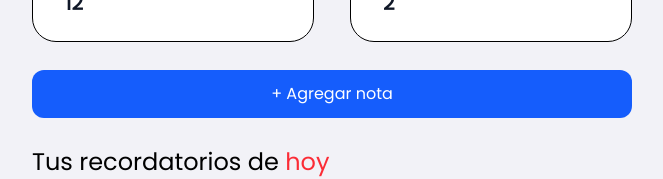
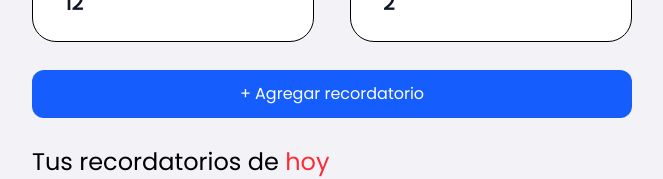
Before and after one commit to Whoiamx/sup-today-app, a Next.js app: page / in a window 1280 px wide. Shown: the part 450-629 px from the top of the page, without its empty margins (308-971 px from the left). Built offline with nearby package versions, Linux system fonts and the light colour scheme; no server answers.

Commit message:
fix type

```diff
--- a/app/reminders/components/ReminderCategoryCards.tsx
+++ b/app/reminders/components/ReminderCategoryCards.tsx
@@ -31,7 +31,7 @@ export const ReminderCategoryCards = () => {
             onClick={() => setShowModal((prevState) => !prevState)}
             className="col-span-2 bg-blue-600 text-white py-3 rounded-xl hover:bg-blue-700 transition"
           >
-            + Agregar nota
+            + Agregar recordatorio
           </button>
           <h3 className="text-black text-2xl text-nowrap">
             Tus recordatorios de <span className="text-red-500">hoy</span>
--- a/app/ui/ButtonAddNote.tsx
+++ b/app/ui/ButtonAddNote.tsx
@@ -10,7 +10,7 @@ export const ButtonAddNote = () => {
         onClick={() => setShowModal(true)}
         className="text-center col-span-2 bg-blue-600 text-white p-3 rounded-xl hover:bg-blue-700 transition"
       >
-        + Agregar Nota
+        + Agregar Recordatorio
       </button>
 
       {showModal && <Modal setShowModal={setShowModal} />}
```
